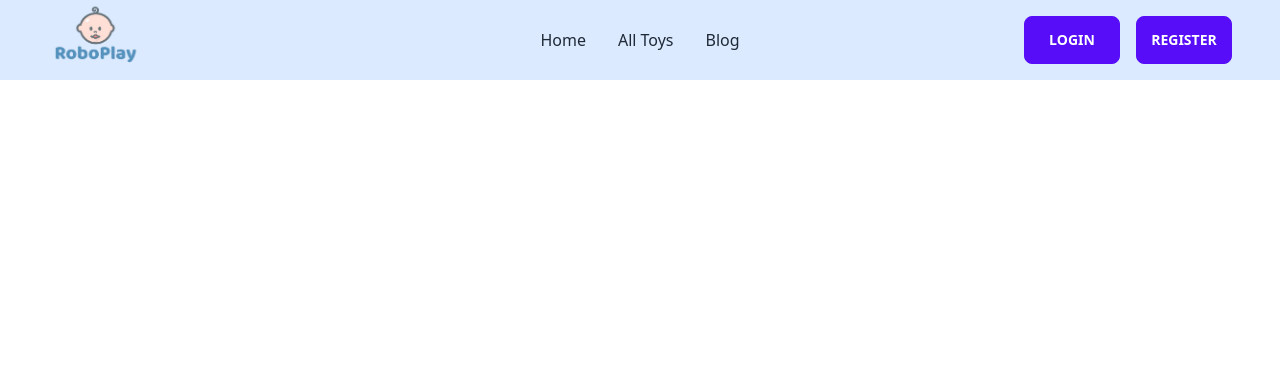
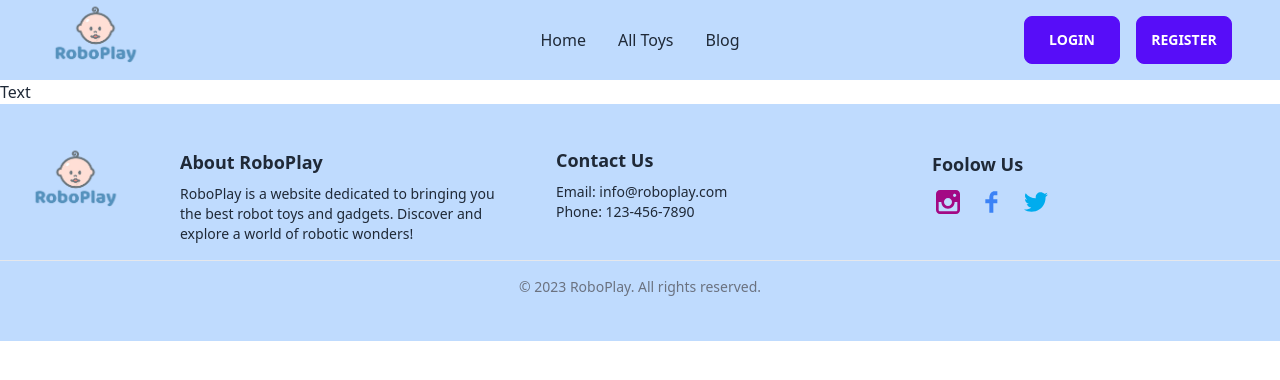
Before and after one commit to shojol021/toy-store-client, a React (Vite) app: page / in a window 1280 px wide. Shown: the top 380 px of the page. Built offline with nearby package versions, Linux system fonts and the light colour scheme; no server answers.

Commit message:
footer created

```diff
--- a/package.json
+++ b/package.json
@@ -16,6 +16,7 @@
     "match-sorter": "^6.3.1",
     "react": "^18.2.0",
     "react-dom": "^18.2.0",
+    "react-icons": "^4.8.0",
     "react-router-dom": "^6.11.2",
     "sort-by": "^1.2.0"
   },
--- a/src/layouts/Main.jsx
+++ b/src/layouts/Main.jsx
@@ -1,5 +1,7 @@
 import { Outlet } from "react-router-dom";
 import Header from "../pages/shared/NavBar";
+import Footer from "../pages/shared/Footer";
+import Footer2 from "../pages/shared/Footer2";
 
 
 const Main = () => {
@@ -7,6 +9,8 @@ const Main = () => {
         <div>
             <Header></Header>
             <Outlet></Outlet>
+            <div>Text</div>
+            <Footer></Footer>
         </div>
     );
 };
--- a/src/pages/login-register/SocialLogin.jsx
+++ b/src/pages/login-register/SocialLogin.jsx
@@ -1,9 +1,22 @@
+import { useContext } from "react";
+import { AuthContext } from "../../providers/AuthProvider";
 
 const SocialLogin = () => {
+    const {sighiInGoogle} = useContext(AuthContext)
+
+    const handleGoogleLogin = () => {
+        sighiInGoogle()
+        .then(res => {
+            const user = res.user;
+            console.log(user)
+        })
+        .catch(error => console.log(error))
+    }
+
     return (
         <div>
             <div className="divider text-gray-500">OR login with</div>
-            <button className="btn btn-outline btn-success">Google</button>
+            <button onClick={handleGoogleLogin} className="btn btn-outline btn-success">Google</button>
         </div>
     );
 };
--- /dev/null
+++ b/src/pages/shared/Footer.jsx
@@ -0,0 +1,71 @@
+import logo from '../../assets/logo.png'
+import { TiSocialInstagram, TiSocialFacebook, TiSocialTwitter } from 'react-icons/ti';
+
+const Footer = () => {
+    return (
+        <footer className=' bg-blue-200 py-5'>
+            <div className='flex flex-wrap items-center justify-around'>
+                <img src={logo} alt="RoboPlay" className='w-24' />
+                <div className="w-full sm:w-1/2 md:w-1/3 lg:w-1/4 sm:mt-6">
+                    <h3 className="text-lg font-semibold mb-2">About RoboPlay</h3>
+                    <p className="text-sm">
+                        RoboPlay is a website dedicated to bringing you the best robot toys
+                        and gadgets. Discover and explore a world of robotic wonders!
+                    </p>
+                </div>
+                <div className="w-full sm:w-1/2 md:w-1/3 lg:w-1/4 mt-6 sm:mt-0">
+                    <h3 className="text-lg font-semibold mb-2">Contact Us</h3>
+                    <p className="text-sm">
+                        Email: info@roboplay.com
+                        <br />
+                        Phone: 123-456-7890
+                    </p>
+                </div>
+                <div className="w-full sm:w-1/2 md:w-1/3 lg:w-1/4 mt-6 sm:mt-0">
+                    <h3 className="text-lg font-semibold mb-2">Foolow Us</h3>
+                    <div className="flex justify-content-center">
+                            <a
+                                href="https://www.instagram.com"
+                                target="_blank"
+                                rel="noopener noreferrer"
+                                aria-label="Link to Instagram"
+                            >
+                                <TiSocialInstagram
+                                    className="text-[#a30984] me-3"
+                                    size="2em"
+                                />
+                            </a>
+                            <a
+                                href="https://www.facebook.com"
+                                target="_blank"
+                                rel="noopener noreferrer"
+                                aria-label="Link to Facebook"
+                            >
+                                <TiSocialFacebook
+                                    className="text-blue-500 me-3"
+                                    size="2em"
+                                />
+                            </a>
+                            <a
+                                href="https://www.twitter.com"
+                                target="_blank"
+                                rel="noopener noreferrer"
+                                aria-label="Link to Twitter"
+                            >
+                                <TiSocialTwitter
+                                    className="text-[#00acee] me-3"
+                                    size="2em"
+                                />
+                            </a>
+                        </div>
+                </div>
+            </div>
+            <hr className="border-gray-200 my-4" />
+            <p className="text-center text-sm text-gray-500 pb-6">
+                &copy; {new Date().getFullYear()} RoboPlay. All rights reserved.
+            </p>
+        </footer>
+    );
+};
+
+export default Footer;
--- /dev/null
+++ b/src/pages/shared/Footer2.jsx
@@ -0,0 +1,64 @@
+import React from 'react';
+
+const Footer = () => {
+  return (
+    <footer className="bg-gray-800 text-gray-300">
+      <div className="container mx-auto py-6 px-4">
+        <div className="flex flex-wrap items-center justify-between">
+          <div className="w-full sm:w-1/2 md:w-1/3 lg:w-1/4">
+            <h3 className="text-lg font-semibold mb-2">About RoboPlay</h3>
+            <p className="text-sm">
+              RoboPlay is a website dedicated to bringing you the best robot toys
+              and gadgets. Discover and explore a world of robotic wonders!
+            </p>
+          </div>
+          <div className="w-full sm:w-1/2 md:w-1/3 lg:w-1/4 mt-6 sm:mt-0">
+            <h3 className="text-lg font-semibold mb-2">Contact Us</h3>
+            <p className="text-sm">
+              Email: info@roboplay.com
+              <br />
+              Phone: 123-456-7890
+            </p>
+          </div>
+          <div className="w-full sm:w-1/2 md:w-1/3 lg:w-1/4 mt-6 sm:mt-0">
+            <h3 className="text-lg font-semibold mb-2">Follow Us</h3>
+            <div className="flex space-x-2">
+              <a href="#" className="text-gray-300 hover:text-gray-400">
+                <svg
+                  className="h-5 w-5 fill-current"
+                  xmlns="http://www.w3.org/2000/svg"
+                  viewBox="0 0 24 24"
+                >
+                  <path
+                    fillRule="evenodd"
+                    clipRule="evenodd"
+                    d="M17 3H7C5.89543 3 5 3.89543 5 5V19C5 20.1046 5.89543 21 7 21H17C18.1046 21 19 20.1046 19 19V5C19 3.89543 18.1046 3 17 3ZM7 19V7H17L17 19H7ZM11 5C10.4477 5 10 5.44772 10 6C10 6.55228 10.4477 7 11 7C11.5523 7 12 6.55228 12 6C12 5.44772 11.5523 5 11 5ZM9 8C9 8.55228 9.44772 9 10 9H14C14.5523 9 15 8.55228 15 8C15 7.44772 14.5523 7 14 7H10C9.44772 7 9 7.44772 9 8ZM7 5H7.01H7ZM17 5H16.99H17Z"
+                  />
+                </svg>
+              </a>
+              <a href="#" className="text-gray-300 hover:text-gray-400">
+                <svg
+                  className="h-5 w-5 fill-current"
+                  xmlns="http://www.w3.org/2000/svg"
+                  viewBox="0 0 24 24"
+                >
+                  <path
+                    fillRule="evenodd"
+                    clipRule="evenodd"
+                    d="M19 3H5C3.89543 3 3 3.89543 3 5V19C3 20.1046 3.89543 21 5 21H19C20.1046 21 21 20.1046 21 19V5C21 3.89543 20.1046 3 19 3ZM9 17H6V8H9V17ZM11 17H8V8H11V17ZM13 17H13.01H13V8H13.01H13V17ZM18 17H15V8H18V17Z"
+                  />
+                </svg>
+              </a>
+            </div>
+          </div>
+        </div>
+        <hr className="border-gray-700 my-6" />
+        <p className="text-sm text-center">
+          &copy; {new Date().getFullYear()} RoboPlay. All rights reserved.
+        </p>
+      </div>
+    </footer>
+  );
+};
+
+export default Footer;
--- a/src/pages/shared/NavBar.jsx
+++ b/src/pages/shared/NavBar.jsx
@@ -5,6 +5,7 @@ import { AuthContext } from '../../providers/AuthProvider';
 
 const Header = () => {
     const {user, logOut} = useContext(AuthContext);
+    console.log(user)
     const navigate = useNavigate()
 
     const handleLogOut = () => {
@@ -14,18 +15,18 @@ const Header = () => {
         navigate('/login')
     }
     const tabs = <>
-        <li><a>Home</a></li>
-        <li><a>All Toys</a></li>
+        <li><Link to='/'>Home</Link></li>
+        <li><Link to='/'>All Toys</Link></li>
         {user ?
             <>
-                <li><a>My Toys</a></li>
-                <li><a>Add A Toy</a></li>
+                <li><Link to='/'>My Toys</Link></li>
+                <li><Link to='/'>Add A Toy</Link></li>
             </> : <></>
         }
-        <li><a>Blog</a></li>
+        <li><Link to='/'>Blog</Link></li>
     </>
     return (
-        <div className="navbar bg-blue-100 px-12 h-[80px]">
+        <div className="navbar bg-blue-200 px-12 h-[80px]">
             <div className="navbar-start">
                 <div className="dropdown">
                     <label tabIndex={0} className="btn btn-ghost lg:hidden bg-blue-200">
--- a/src/providers/AuthProvider.jsx
+++ b/src/providers/AuthProvider.jsx
@@ -4,7 +4,7 @@ import app from '../firebase/firebase.config';
 
 export const AuthContext = createContext()
 const auth = getAuth(app)
-const googleProvider = GoogleAuthProvider;
+const googleProvider = new GoogleAuthProvider;
 
 const AuthProvider = ({children}) => {
     const [user, setUser] = useState(null)
@@ -23,11 +23,11 @@ const AuthProvider = ({children}) => {
         return signOut(auth)
     }
     const resetPassword = (email) => {
-        sendPasswordResetEmail(auth, email)
+        return sendPasswordResetEmail(auth, email)
     }
     const sighiInGoogle = () => {
         setLoading(true)
-        signInWithPopup(auth, googleProvider)
+        return signInWithPopup(auth, googleProvider)
     }
 
     useEffect(() => {
```
Also changed, not shown: src/pages/login-register/Login.jsx (+26 -5 lines), 1 other file (tests, documents, lock files or other folders).
